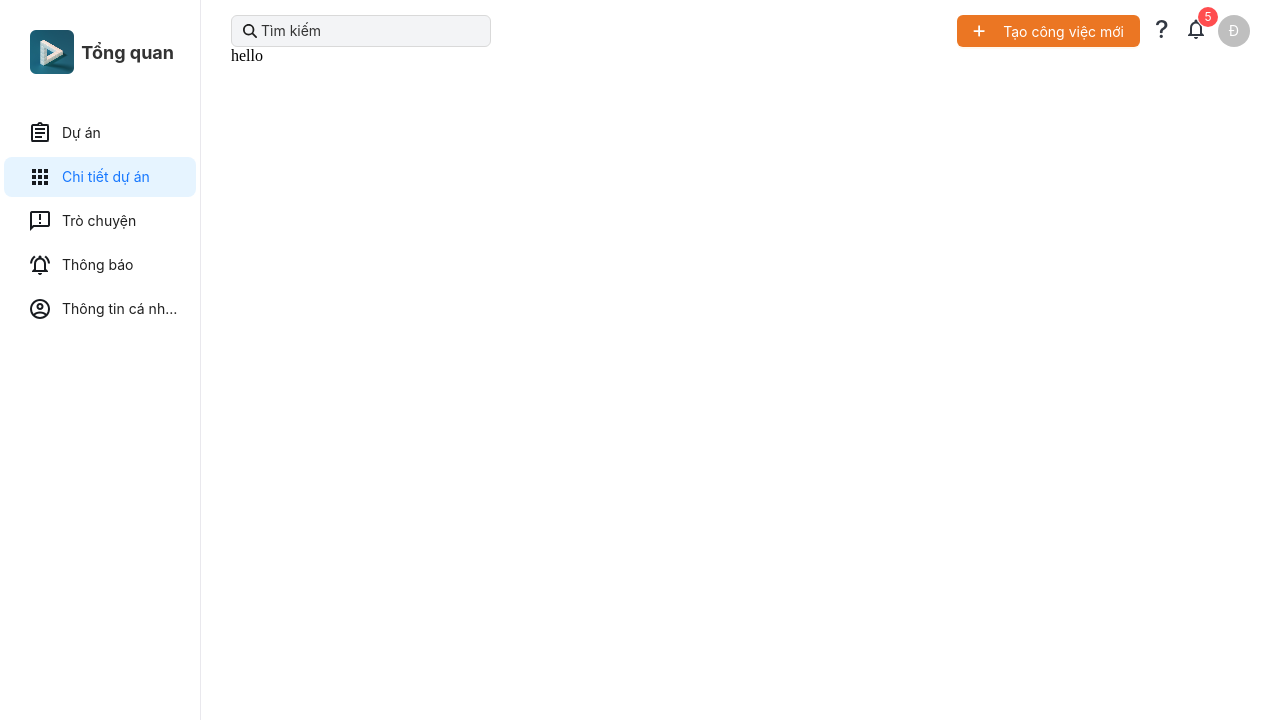
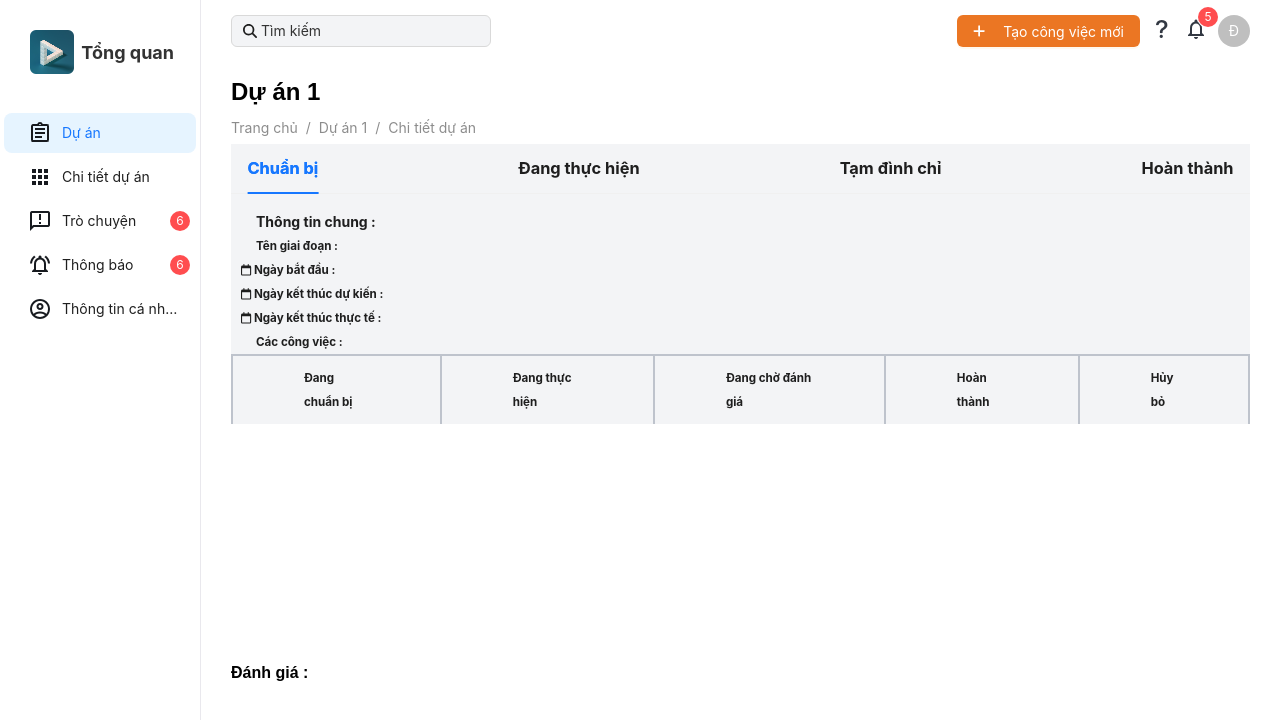
Before and after one commit to vocday/project04, a React (Create React App) app in the folder client/: page / in a window 1280 px wide. Shown: the top 720 px of the page. Built offline with nearby package versions, Linux system fonts and the light colour scheme.

Commit message:
replace branch

```diff
--- a/client/src/App.css
+++ b/client/src/App.css
@@ -3,3 +3,8 @@
 	padding: 0;
 	box-sizing: border-box;
 }
+
+html,
+body {
+	font-family: sans-serif;
+}
--- a/client/src/components/Sider/Sider.jsx
+++ b/client/src/components/Sider/Sider.jsx
@@ -1,4 +1,4 @@
-import { Layout, Menu } from "antd";
+import { Badge, Layout, Menu } from "antd";
 import classNames from "classnames/bind";
 import React from "react";
 import detail from "../../resources/image/detail.png";
@@ -23,10 +23,12 @@ const SiderLayout = () => {
 		{
 			label: "Trò chuyện ",
 			icon: <img src={message} className={cx("image")} />,
+			children: ["sub1"],
 		},
 		{
 			label: "Thông báo",
 			icon: <img src={image2} className={cx("image")} />,
+			children: ["sub2"],
 		},
 		{
 			label: "Thông tin cá nhân",
@@ -43,13 +45,15 @@ const SiderLayout = () => {
 				</div>
 				<Menu
 					mode="inline"
-					defaultSelectedKeys={["1"]}
+					defaultSelectedKeys={["0"]}
 					style={{ height: "100%", borderRight: 0 }}
+					expandIcon={<Badge count={6} />}
 					items={items.map((item, index) => {
 						return {
 							key: index,
 							label: item.label,
 							icon: item.icon,
+							children: item?.children,
 						};
 					})}
 				/>
--- /dev/null
+++ b/client/src/components/TabItem/TabItem.jsx
@@ -0,0 +1,53 @@
+import { faCalendar } from "@fortawesome/free-regular-svg-icons";
+import { FontAwesomeIcon } from "@fortawesome/react-fontawesome";
+import classNames from "classnames/bind";
+import React from "react";
+
+import styles from "./TabItem.module.scss";
+
+const cx = classNames.bind(styles);
+
+const TabItem = () => {
+	return (
+		<div className={cx("wrap")}>
+			<div className={cx("desc")}>
+				<h4 className={cx("title")}>Thông tin chung : </h4>
+				<h5 className={cx("title")}>Tên giai đoạn : </h5>
+				<h5>
+					<FontAwesomeIcon icon={faCalendar} /> Ngày bắt đầu :{" "}
+				</h5>
+				<h5>
+					<FontAwesomeIcon icon={faCalendar} /> Ngày kết thúc dự kiến :{" "}
+				</h5>
+				<h5>
+					<FontAwesomeIcon icon={faCalendar} /> Ngày kết thúc thực tế :{" "}
+				</h5>
+				<h5 className={cx("title")}>Các công việc : </h5>
+			</div>
+			<div className={cx("table")}>
+				<div>
+					<h5 className={cx("one")}>Đang chuẩn bị</h5>
+					<div className={cx("task")}></div>
+				</div>
+				<div>
+					<h5 className={cx("one")}>Đang thực hiện</h5>
+					<div className={cx("task")}></div>
+				</div>
+				<div>
+					<h5 className={cx("one")}>Đang chờ đánh giá</h5>
+					<div className={cx("task")}></div>
+				</div>
+				<div>
+					<h5 className={cx("one")}>Hoàn thành</h5>
+					<div className={cx("task")}></div>
+				</div>
+				<div>
+					<h5 className={cx("two")}>Hủy bỏ</h5>
+					<div className={cx("task")}></div>
+				</div>
+			</div>
+		</div>
+	);
+};
+
+export default TabItem;
--- /dev/null
+++ b/client/src/components/TabItem/TabItem.module.scss
@@ -0,0 +1,39 @@
+.wrap {
+	padding: 0;
+	line-height: 24px;
+}
+
+.title {
+	margin-left: 15px;
+}
+
+.desc {
+	padding: 0 10px 0 10px;
+}
+
+.table {
+	display: flex;
+	justify-content: space-between;
+	background-color: #fff;
+	border-top: 2px solid #bec3cc;
+
+	.task {
+		height: max-content;
+		min-height: 30vh;
+		background-color: #fff;
+	}
+
+	div h5 {
+		padding: 10px 71px;
+		background-color: #f3f4f6;
+	}
+}
+
+.one,
+.two {
+	border-left: 2px solid #bec3cc;
+}
+
+.two {
+	border-right: 2px solid #bec3cc;
+}
--- a/client/src/pages/StagesPage/StagesPage.jsx
+++ b/client/src/pages/StagesPage/StagesPage.jsx
@@ -1,6 +1,15 @@
 import { faMagnifyingGlass, faPlus } from "@fortawesome/free-solid-svg-icons";
 import { FontAwesomeIcon } from "@fortawesome/react-fontawesome";
-import { Avatar, Badge, Button, ConfigProvider, Input, Space } from "antd";
+import {
+	Avatar,
+	Badge,
+	Breadcrumb,
+	Button,
+	ConfigProvider,
+	Input,
+	Space,
+	Tabs,
+} from "antd";
 
 import classNames from "classnames/bind";
 import React from "react";
@@ -10,10 +19,34 @@ import question from "../../resources/image/question.png";
 import notification1 from "../../resources/image/notifications1.png";
 
 import styles from "./StagesPage.module.scss";
+import TabItem from "../../components/TabItem/TabItem";
 
 const cx = classNames.bind(styles);
 
 const StagesPage = () => {
+	const tabsItem = [
+		{
+			key: 1,
+			label: <h3>Chuẩn bị</h3>,
+			children: <TabItem />,
+		},
+		{
+			key: 2,
+			label: <h3>Đang thực hiện</h3>,
+			children: <TabItem />,
+		},
+		{
+			key: 3,
+			label: <h3>Tạm đình chỉ</h3>,
+			children: <TabItem />,
+		},
+		{
+			key: 4,
+			label: <h3>Hoàn thành</h3>,
+			children: <TabItem />,
+		},
+	];
+
 	return (
 		<div className={cx("wrap")}>
 			<SiderLayout />
@@ -48,7 +81,31 @@ const StagesPage = () => {
 						<Avatar>Đ</Avatar>
 					</Space>
 				</div>
-				<div>hello</div>
+				<div>
+					<div className={cx("name")}>
+						<h2>Dự án 1</h2>
+						<Breadcrumb
+							items={[
+								{
+									title: "Trang chủ",
+								},
+								{
+									title: <a href="">Dự án 1</a>,
+								},
+								{
+									title: <a href="">Chi tiết dự án</a>,
+								},
+							]}
+						/>
+					</div>
+
+					<div className={cx("table")}>
+						<Tabs items={tabsItem} tabBarGutter={"200px"} centered />
+					</div>
+					<div>
+						<h4>Đánh giá : </h4>
+					</div>
+				</div>
 			</div>
 		</div>
 	);
--- a/client/src/pages/StagesPage/StagesPage.module.scss
+++ b/client/src/pages/StagesPage/StagesPage.module.scss
@@ -12,10 +12,10 @@
 	justify-content: space-between;
 }
 
-// .btn-add {
-// 	background-color: rgb(235, 118, 35);
-// 	color: #fff;
-// }
+.name {
+	margin: 20px 0 5px 0;
+	line-height: 50px;
+}
 
 .icon1 {
 	margin-right: 10px;
@@ -33,3 +33,7 @@
 	width: 24px;
 	height: 24px;
 }
+
+.table {
+	background-color: #f3f4f6;
+}
```
